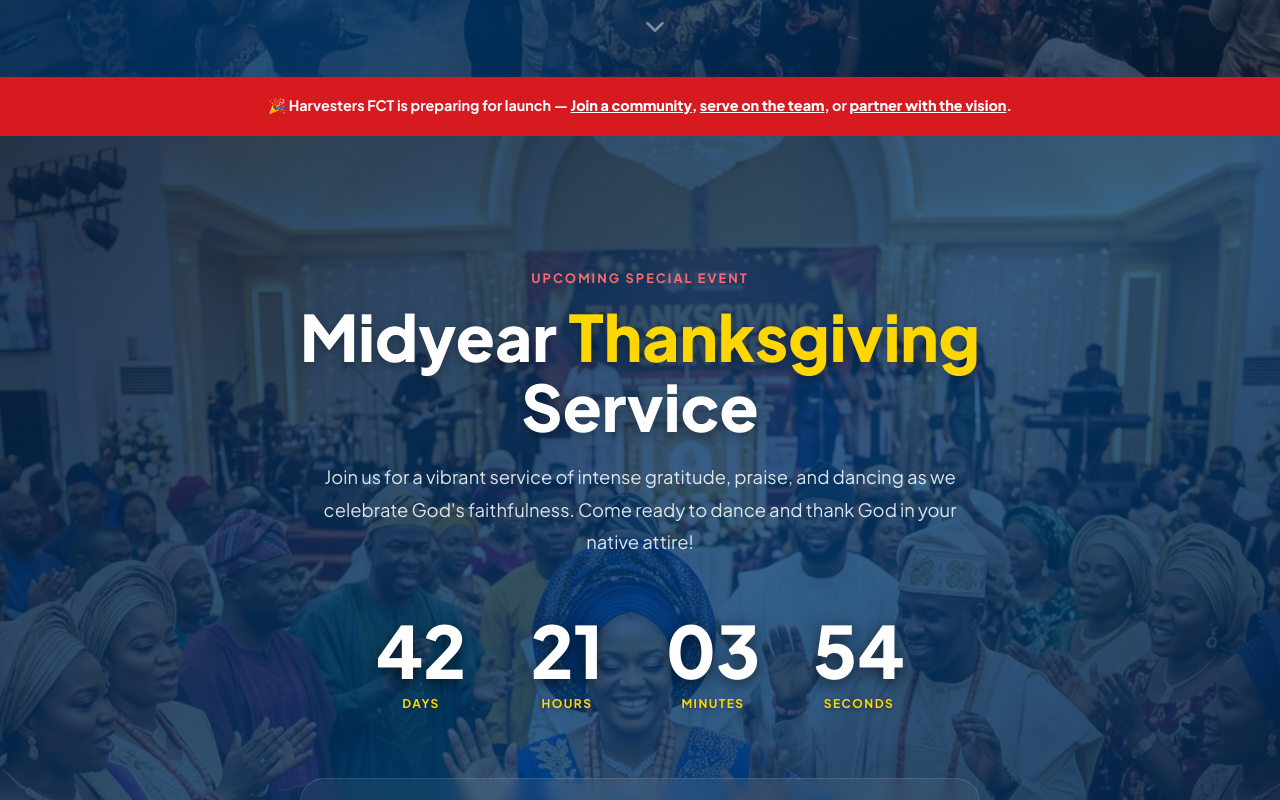
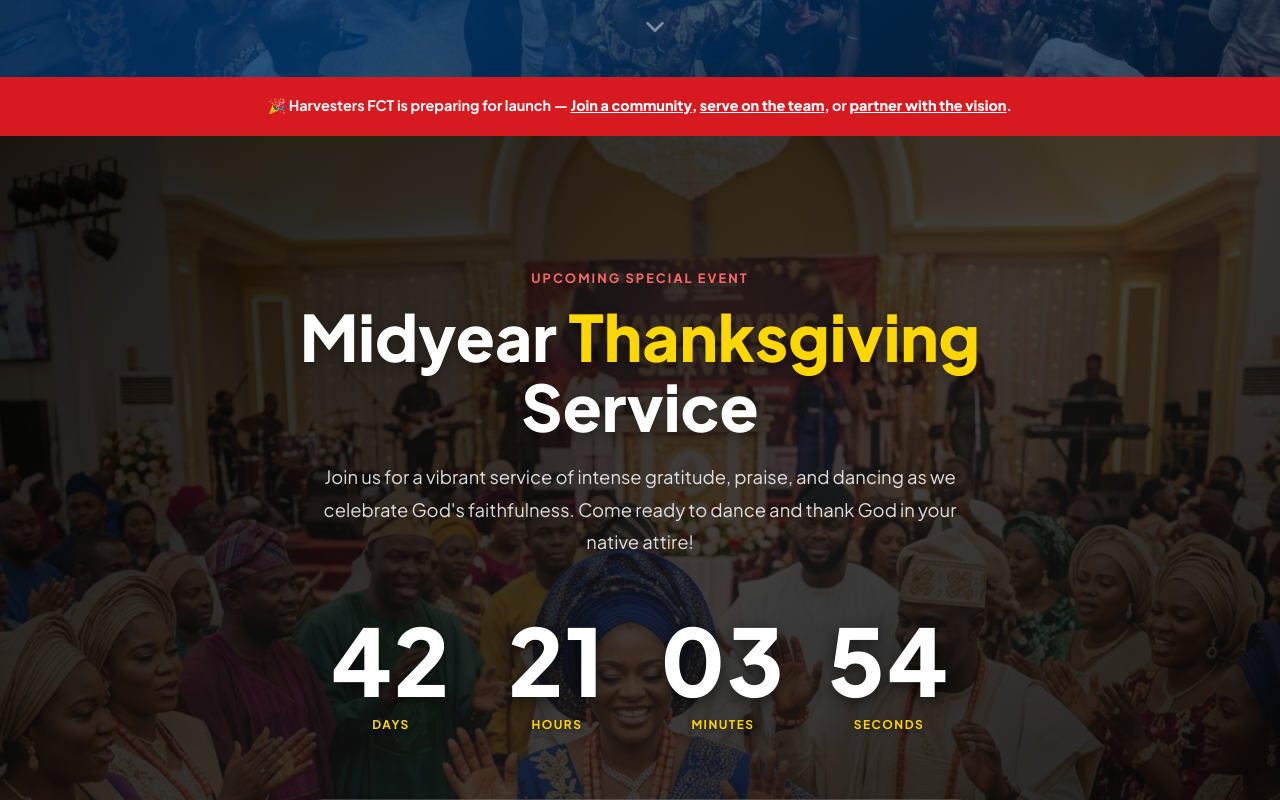
Before and after one commit to fatade1/Harvesters-FCT, a Next.js app: page / in a window 1280 px wide. Shown: the part 860-1660 px from the top of the page. Built offline with nearby package versions, Linux system fonts and the light colour scheme.

Commit message:
design: update thanksgiving countdown to use black overlay and larger numbers

```diff
--- a/src/app/page.tsx
+++ b/src/app/page.tsx
@@ -141,7 +141,7 @@ export default function HomePage() {
           <div style={{
             position: 'absolute',
             inset: 0,
-            background: 'linear-gradient(135deg, rgba(7, 30, 61, 0.85) 0%, rgba(0, 59, 115, 0.78) 50%, rgba(7, 30, 61, 0.9) 100%)'
+            background: 'linear-gradient(135deg, rgba(0, 0, 0, 0.88) 0%, rgba(20, 20, 20, 0.80) 50%, rgba(0, 0, 0, 0.92) 100%)'
           }} />
         </div>
 
@@ -174,7 +174,7 @@ export default function HomePage() {
           </p>
 
           {/* Middle: Transparent Countdown Display */}
-          <div style={{ margin: '0 auto 3.5rem', maxWidth: '560px' }}>
+          <div style={{ margin: '0 auto 3.5rem', maxWidth: '640px' }}>
             <div style={{ display: 'flex', gap: '1.5rem', justifyContent: 'center', flexWrap: 'wrap' }}>
               {[
                 { value: timeLeft.days, label: 'Days' },
@@ -189,11 +189,12 @@ export default function HomePage() {
                   padding: '0.5rem 0'
                 }}>
                   <div style={{
-                    fontSize: 'clamp(3rem, 7vw, 4.5rem)',
+                    fontSize: 'clamp(3.8rem, 9vw, 5.8rem)',
                     fontWeight: '800',
                     color: '#FFFFFF',
                     fontFamily: "'Plus Jakarta Sans',sans-serif",
                     lineHeight: '1',
+                    letterSpacing: '0.02em',
                     textShadow: '0 4px 15px rgba(0,0,0,0.6)'
                   }}>
                     {String(unit.value).padStart(2, '0')}
```
